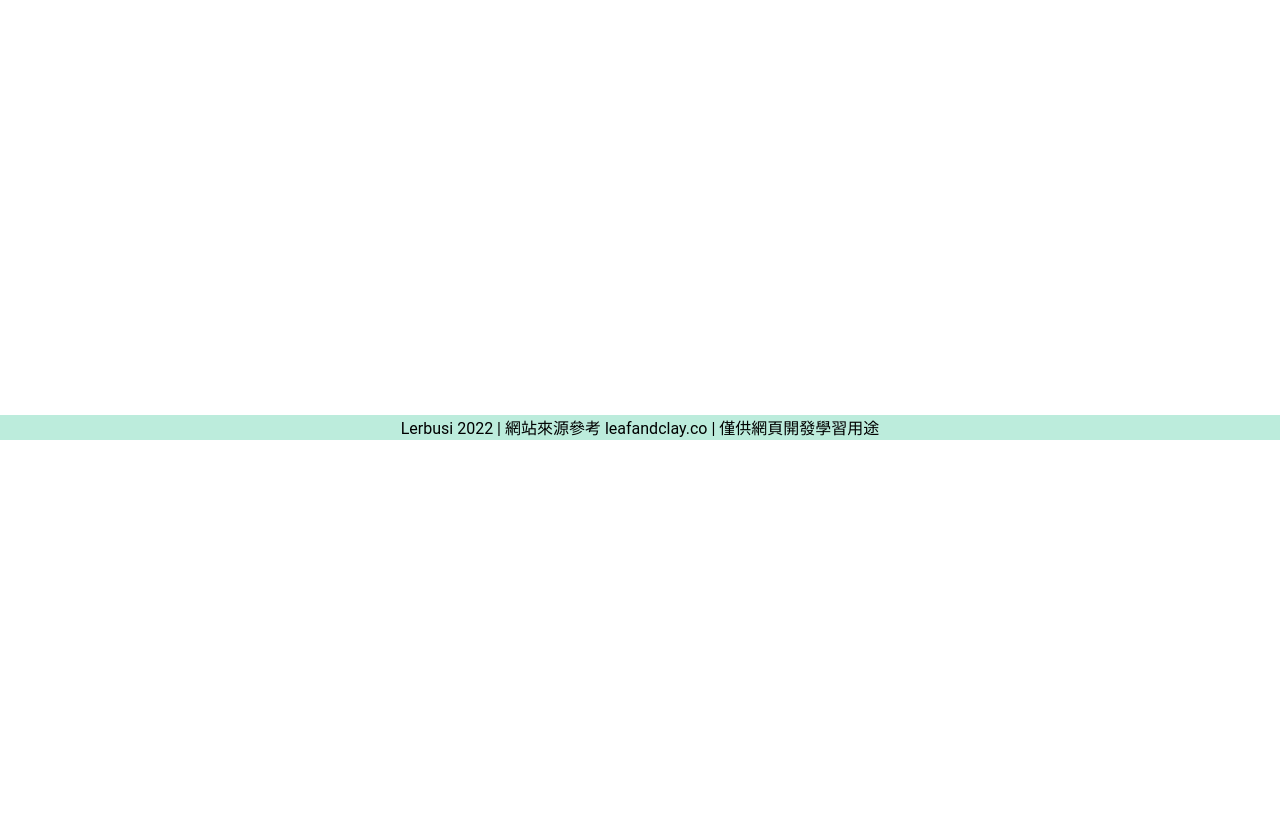
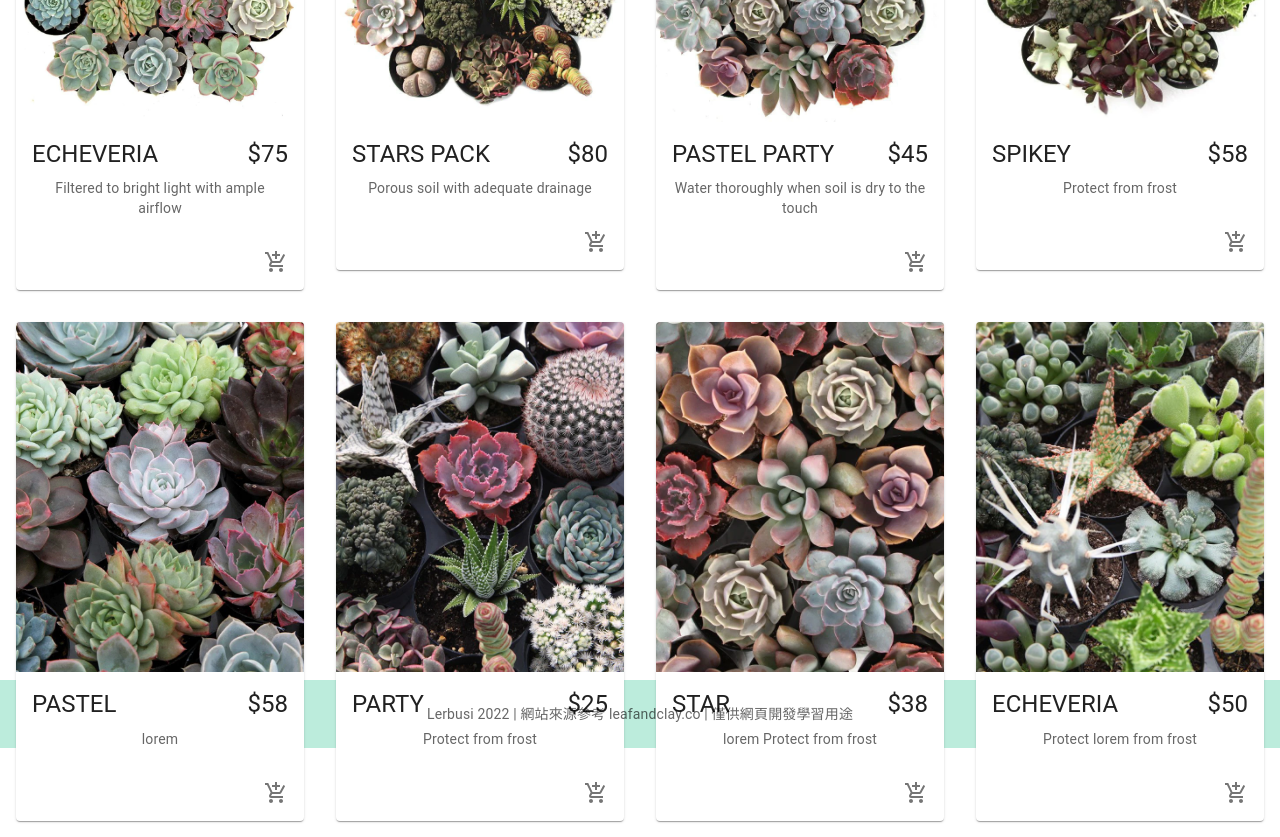
Before and after one commit to lerbusi/commerce-web, a React (Create React App) app: page /products in a window 1280 px wide. Shown: the part 360-1197 px from the top of the page. Before the commit the page ends 800 px from the top, so only its background shows below. Built offline with nearby package versions, Linux system fonts and the light colour scheme.

Commit message:
更新商品頁面
由Items -> 改名為Products
-
引入material ui 修改版面
-
map列出了各項暫時建立的 product item
-
小幅度修改兩種footer 可以更換(暫時未優化)
-
修改nav bar的購物車顯示icon
新增了顯示購物車有幾件物品的icon

```diff
--- a/package.json
+++ b/package.json
@@ -3,7 +3,11 @@
   "version": "0.1.0",
   "private": true,
   "dependencies": {
+    "@emotion/react": "^11.10.4",
+    "@emotion/styled": "^11.10.4",
     "@fontsource/roboto": "^4.5.8",
+    "@mui/icons-material": "^5.10.6",
+    "@mui/material": "^5.10.8",
     "@testing-library/jest-dom": "^5.16.5",
     "@testing-library/react": "^13.4.0",
     "@testing-library/user-event": "^13.5.0",
--- a/src/App.js
+++ b/src/App.js
@@ -5,7 +5,7 @@ import Nav from "./components/Nav";
 
 import Homepage from "./components/Main/Homepage";
 import About from "./components/Main/About";
-import Items from "./components/Main/Items";
+import Products from "./components/Main/Products/Products";
 import Auth from "./components/Main/Auth";
 import Cart from "./components/Main/Cart";
 
@@ -20,7 +20,7 @@ function App() {
       <Routes>
         <Route path="/" element={<Homepage />} />
         <Route path="/about" element={<About />} />
-        <Route path="/items" element={<Items />} />
+        <Route path="/products" element={<Products />} />
         <Route path="/auth" element={<Auth />} />
         <Route path="/cart" element={<Cart />} />
       </Routes>
--- a/src/components/Footer.js
+++ b/src/components/Footer.js
@@ -1,10 +1,39 @@
 import React from "react";
+import Box from "@mui/material/Box";
+import Typography from "@mui/material/Typography";
+import Container from "@mui/material/Container";
+import CssBaseline from "@mui/material/CssBaseline";
+
+// const Footer = () => {
+//   return (
+//     <div className="footer">
+//       Lerbusi 2022 | 網站來源參考 leafandclay.co | 僅供網頁開發學習用途
+//     </div>
+//   );
+// };
 
 const Footer = () => {
   return (
-    <div className="footer">
-      Lerbusi 2022 | 網站來源參考 leafandclay.co | 僅供網頁開發學習用途
-    </div>
+    <Box>
+      <Container sx={{ height: "20vh" }}></Container>
+      <CssBaseline />
+
+      <Box
+        component="footer"
+        sx={{
+          py: 3,
+          px: 2,
+          mt: "auto",
+          backgroundColor: "rgb(188, 236, 220)",
+        }}
+      >
+        <Container>
+          <Typography variant="body2" color="text.secondary">
+            Lerbusi 2022 | 網站來源參考 leafandclay.co | 僅供網頁開發學習用途
+          </Typography>
+        </Container>
+      </Box>
+    </Box>
   );
 };
 
--- a/src/components/Main/Items.js
+++ /dev/null
@@ -1,7 +0,0 @@
-import React from "react";
-
-const Items = () => {
-  return <div>Items</div>;
-};
-
-export default Items;
--- /dev/null
+++ b/src/components/Main/Products/Product/Product.js
@@ -0,0 +1,44 @@
+import React from "react";
+import {
+  Card,
+  CardActions,
+  CardContent,
+  IconButton,
+  Typography,
+  CardMedia,
+} from "@mui/material";
+import AddShoppingCartIcon from "@mui/icons-material/AddShoppingCart";
+
+const Product = ({ product }) => {
+  return (
+    <Card style={{ maxWidth: "100%" }}>
+      <CardMedia
+        component="img"
+        height="350"
+        image={product.image}
+        title={product.name}
+      />
+      <CardContent>
+        <div style={{ display: "flex", justifyContent: "space-between" }}>
+          <Typography variant="h5">{product.name}</Typography>
+          <Typography variant="h5" gutterBottom>
+            {product.price}
+          </Typography>
+        </div>
+        <Typography variant="body2" color="textSecondary">
+          {product.description}
+        </Typography>
+      </CardContent>
+      <CardActions
+        disableSpacing
+        style={{ display: "flex", justifyContent: "flex-end" }}
+      >
+        <IconButton aria-label="Add to Cart">
+          <AddShoppingCartIcon />
+        </IconButton>
+      </CardActions>
+    </Card>
+  );
+};
+
+export default Product;
--- /dev/null
+++ b/src/components/Main/Products/Products.js
@@ -0,0 +1,87 @@
+import React from "react";
+import Grid from "@mui/material/Grid";
+import Product from "./Product/Product";
+import image1 from "../../../imgs/items/item01a.webp";
+import image2 from "../../../imgs/items/item02a.webp";
+import image3 from "../../../imgs/items/item03a.webp";
+import image4 from "../../../imgs/items/item04a.webp";
+import image5 from "../../../imgs/items/item01b.webp";
+import image6 from "../../../imgs/items/item02b.webp";
+import image7 from "../../../imgs/items/item03b.webp";
+import image8 from "../../../imgs/items/item04b.webp";
+
+const products = [
+  {
+    id: 1,
+    name: "ECHEVERIA",
+    description: "Filtered to bright light with ample airflow",
+    price: "$75",
+    image: image1,
+  },
+  {
+    id: 2,
+    name: "STARS PACK",
+    description: "Porous soil with adequate drainage",
+    price: "$80",
+    image: image2,
+  },
+  {
+    id: 3,
+    name: "PASTEL PARTY",
+    description: "Water thoroughly when soil is dry to the touch",
+    price: "$45",
+    image: image3,
+  },
+  {
+    id: 4,
+    name: "SPIKEY",
+    description: "Protect from frost",
+    price: "$58",
+    image: image4,
+  },
+  {
+    id: 5,
+    name: "PASTEL",
+    description: "lorem",
+    price: "$58",
+    image: image5,
+  },
+  {
+    id: 6,
+    name: "PARTY",
+    description: "Protect from frost",
+    price: "$25",
+    image: image6,
+  },
+  {
+    id: 7,
+    name: "STAR",
+    description: "lorem Protect from frost",
+    price: "$38",
+    image: image7,
+  },
+  {
+    id: 8,
+    name: "ECHEVERIA",
+    description: "Protect lorem from frost",
+    price: "$50",
+    image: image8,
+  },
+];
+
+const Products = () => {
+  return (
+    <main>
+      <h2> 產品列表</h2>
+      <Grid container justify="center" spacing={4} style={{ padding: "1rem" }}>
+        {products.map((product) => (
+          <Grid item key={product.id} xs={12} sm={6} md={4} lg={3}>
+            <Product product={product} />
+          </Grid>
+        ))}
+      </Grid>
+    </main>
+  );
+};
+
+export default Products;
--- a/src/components/Nav.js
+++ b/src/components/Nav.js
@@ -1,6 +1,8 @@
 import React from "react";
 import { Link } from "react-router-dom";
 import logo from ".././imgs/logo.webp";
+import ShoppingCartIcon from "@mui/icons-material/ShoppingCart";
+import { IconButton, Badge } from "@mui/material";
 
 const Nav = () => {
   return (
@@ -12,7 +14,7 @@ const Nav = () => {
           </Link>
         </li>
         <li>
-          <Link to="/items">
+          <Link to="/products">
             <span class="material-icons">redeem</span>商品一覽
           </Link>
         </li>
@@ -29,8 +31,16 @@ const Nav = () => {
         </li>
         <li>
           <Link to="/cart">
-            <span class="material-icons">shopping_cart</span>購物車
-          </Link>
+            {/* <span class="material-icons">shopping_cart</span>購物車 */}
+            <span>
+              <IconButton aria-label="Cart">
+                <Badge badgeContent={2} color="success">
+                  <ShoppingCartIcon />
+                </Badge>
+              </IconButton>
+            </span>
+          </Link>{" "}
+
         </li>
       </ul>
     </nav>
```
Also changed, not shown: src/components/StickyFooter.js (added, +35 -0 lines), 1 other file (tests, documents, lock files or other folders).
